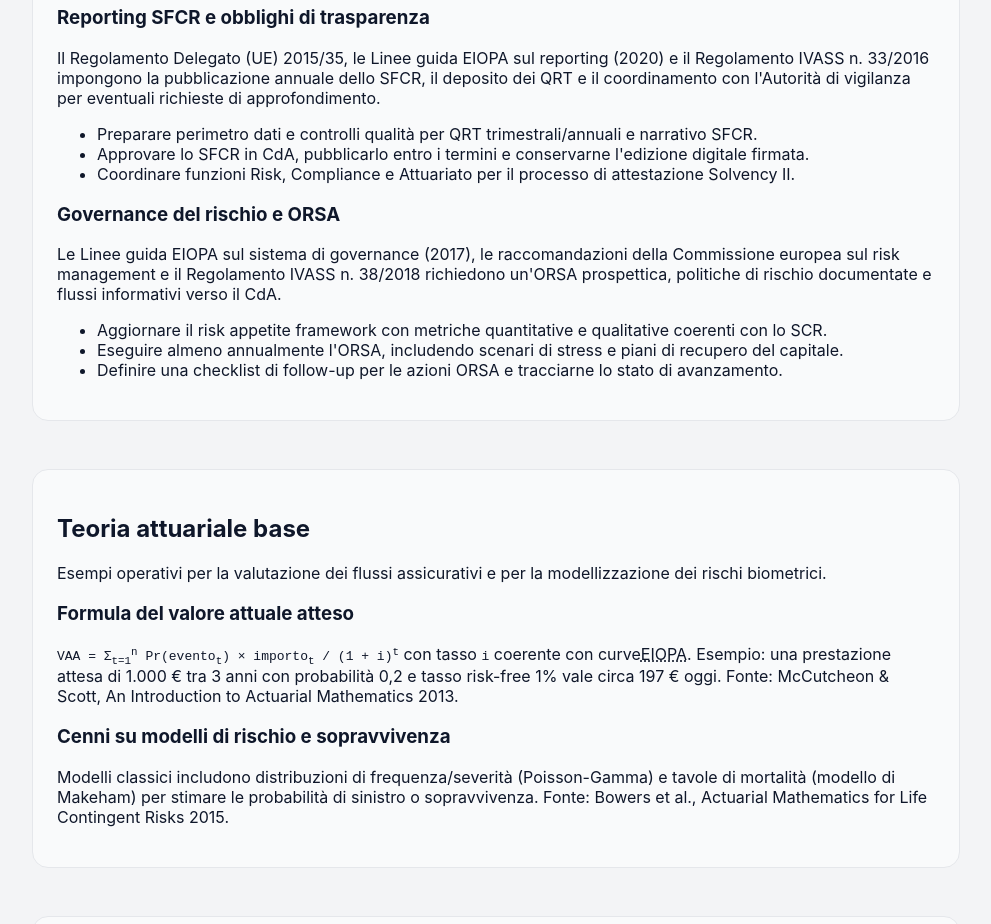
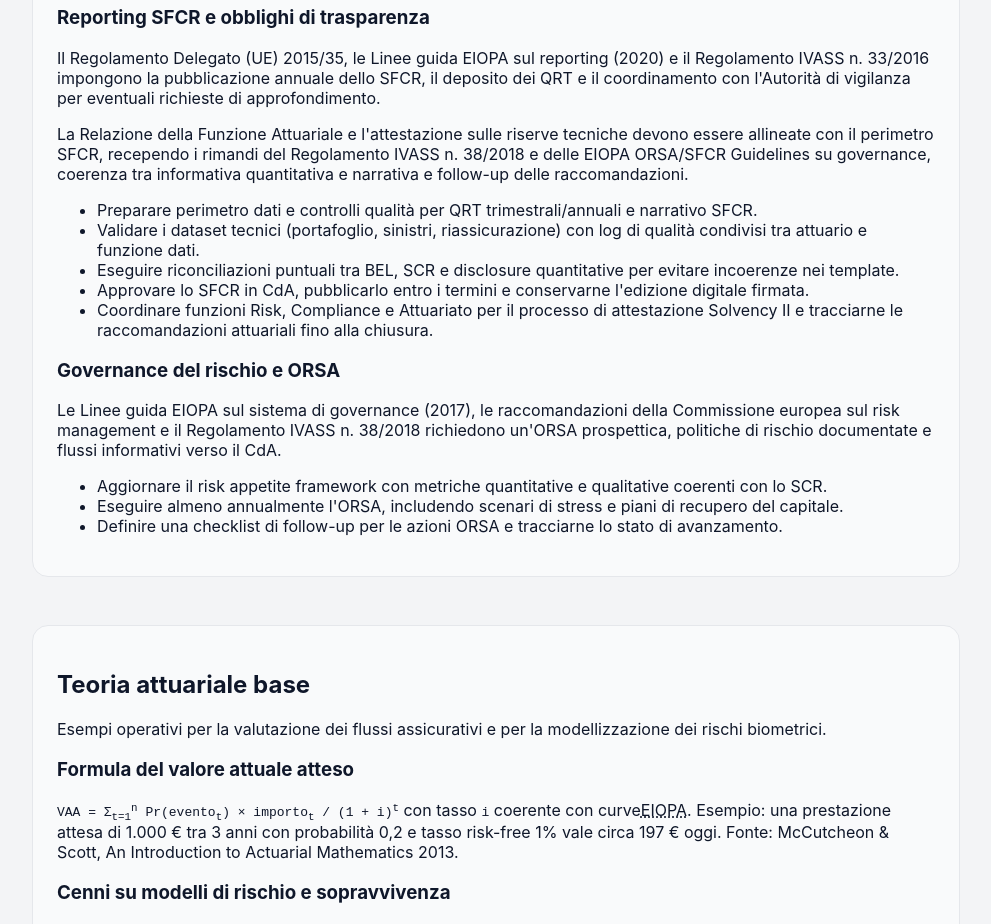
Before and after one commit to pietroscik/attuario-eu, a Next.js app: page /wiki in a window 1280 px wide. Shown: the part 1640-2564 px from the top of the page, without its empty margins (144-1135 px from the left). Built offline with nearby package versions, Linux system fonts and the light colour scheme.

Commit message:
Aggiorna sezione SFCR con riferimenti attuariali

```diff
--- a/pages/wiki.js
+++ b/pages/wiki.js
@@ -209,10 +209,17 @@ export default function Wiki() {
           pubblicazione annuale dello SFCR, il deposito dei QRT e il coordinamento con l&apos;Autorità di vigilanza per eventuali richieste di
           approfondimento.
         </p>
+        <p>
+          La Relazione della Funzione Attuariale e l&apos;attestazione sulle riserve tecniche devono essere allineate con il perimetro SFCR,
+          recependo i rimandi del Regolamento IVASS n. 38/2018 e delle EIOPA ORSA/SFCR Guidelines su governance, coerenza tra informativa
+          quantitativa e narrativa e follow-up delle raccomandazioni.
+        </p>
         <ul>
           <li>Preparare perimetro dati e controlli qualità per QRT trimestrali/annuali e narrativo SFCR.</li>
+          <li>Validare i dataset tecnici (portafoglio, sinistri, riassicurazione) con log di qualità condivisi tra attuario e funzione dati.</li>
+          <li>Eseguire riconciliazioni puntuali tra BEL, SCR e disclosure quantitative per evitare incoerenze nei template.</li>
           <li>Approvare lo SFCR in CdA, pubblicarlo entro i termini e conservarne l&apos;edizione digitale firmata.</li>
-          <li>Coordinare funzioni Risk, Compliance e Attuariato per il processo di attestazione Solvency II.</li>
+          <li>Coordinare funzioni Risk, Compliance e Attuariato per il processo di attestazione Solvency II e tracciarne le raccomandazioni attuariali fino alla chiusura.</li>
         </ul>
         <h3>Governance del rischio e ORSA</h3>
         <p>
```
